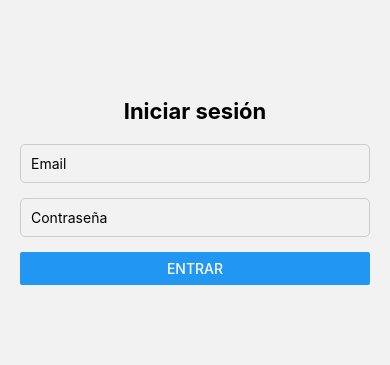
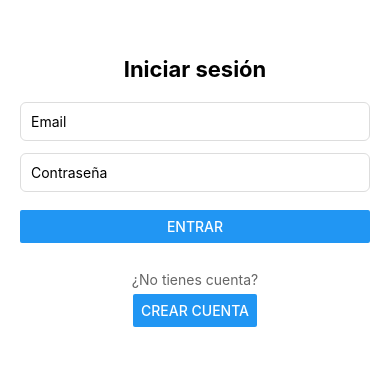
Before and after one commit to fergil76/podAI, a React Native app: screen /Profile in a window 390 px wide. Shown: the part 231-596 px from the top of the page. Built offline with nearby package versions, Linux system fonts and the light colour scheme.

Commit message:
App funcionando: login, tabs, nueva foto, comunidad estable

```diff
--- a/App.js
+++ b/App.js
@@ -22,9 +22,10 @@ function Tabs({ onLogout }) {
       <Tab.Screen name="Árboles" component={TreesScreen} />
       <Tab.Screen name="Nueva Foto" component={NewPhotoScreen} />
       <Tab.Screen name="Comunidad" component={CommunityScreen} />
-      <Tab.Screen name="Perfil">
-        {() => <ProfileScreen onLogout={onLogout} />}
-      </Tab.Screen>
+      <Tab.Screen
+        name="Perfil"
+        children={() => <ProfileScreen onLogout={onLogout} />}
+      />
     </Tab.Navigator>
   );
 }
@@ -34,18 +35,23 @@ export default function App() {
 
   return (
     <NavigationContainer>
-      {isLoggedIn ? (
-        <Tabs onLogout={() => setIsLoggedIn(false)} />
-      ) : (
-        <Stack.Navigator screenOptions={{ headerShown: false }}>
-          <Stack.Screen name="Login">
-            {() => <LoginScreen onLogin={() => setIsLoggedIn(true)} />}
+      <Stack.Navigator screenOptions={{ headerShown: false }}>
+        {!isLoggedIn ? (
+          <>
+            <Stack.Screen name="Login">
+              {() => <LoginScreen onLogin={() => setIsLoggedIn(true)} />}
+            </Stack.Screen>
+            <Stack.Screen
+              name="Register"
+              children={() => <RegisterScreen onRegister={() => setIsLoggedIn(true)} />}
+            />
+          </>
+        ) : (
+          <Stack.Screen name="Main">
+            {() => <Tabs onLogout={() => setIsLoggedIn(false)} />}
           </Stack.Screen>
-          <Stack.Screen name="Register">
-            {() => <RegisterScreen onRegister={() => setIsLoggedIn(true)} />}
-          </Stack.Screen>
-        </Stack.Navigator>
-      )}
+        )}
+      </Stack.Navigator>
     </NavigationContainer>
   );
 }
--- a/src/screens/CommunityScreen.js
+++ b/src/screens/CommunityScreen.js
@@ -1,15 +1,14 @@
-import React, { useState, useEffect } from 'react';
-import { View, Text, FlatList, Image, StyleSheet } from 'react-native';
-import AsyncStorage from '@react-native-async-storage/async-storage';
+import React, { useState, useEffect } from "react";
+import { View, Text, Image, StyleSheet, FlatList } from "react-native";
+import AsyncStorage from "@react-native-async-storage/async-storage";
 
 export default function CommunityScreen() {
   const [posts, setPosts] = useState([]);
 
-  // Cargar publicaciones guardadas al abrir la pantalla
   useEffect(() => {
     const loadPosts = async () => {
       try {
-        const storedPosts = await AsyncStorage.getItem('communityPosts');
+        const storedPosts = await AsyncStorage.getItem("communityPosts");
         if (storedPosts) {
           setPosts(JSON.parse(storedPosts));
         }
@@ -18,23 +17,30 @@ export default function CommunityScreen() {
       }
     };
 
+    // cargar al entrar en la pantalla
     loadPosts();
+
+    // recargar cada vez que volvemos a la pantalla
+    const interval = setInterval(loadPosts, 2000);
+    return () => clearInterval(interval);
   }, []);
+
+  const renderItem = ({ item, index }) => (
+    <View style={styles.post} key={index}>
+      <Image source={{ uri: item.image }} style={styles.image} />
+      <Text style={styles.text}>{item.text}</Text>
+    </View>
+  );
 
   return (
     <View style={styles.container}>
       {posts.length === 0 ? (
-        <Text style={styles.empty}>Todavía no hay publicaciones 🌱</Text>
+        <Text>No hay publicaciones todavía</Text>
       ) : (
         <FlatList
           data={posts}
-          keyExtractor={(item, index) => index.toString()}
-          renderItem={({ item }) => (
-            <View style={styles.post}>
-              <Image source={{ uri: item.image }} style={styles.image} />
-              {item.text ? <Text style={styles.text}>{item.text}</Text> : null}
-            </View>
-          )}
+          renderItem={renderItem}
+          keyExtractor={(_, index) => index.toString()}
         />
       )}
     </View>
@@ -42,9 +48,8 @@ export default function CommunityScreen() {
 }
 
 const styles = StyleSheet.create({
-  container: { flex: 1, padding: 20, backgroundColor: '#fff' },
-  empty: { textAlign: 'center', marginTop: 50, fontSize: 16, color: '#666' },
-  post: { marginBottom: 20, borderBottomWidth: 1, borderBottomColor: '#ddd', paddingBottom: 10 },
-  image: { width: '100%', height: 300, borderRadius: 10 },
-  text: { marginTop: 10, fontSize: 14 },
+  container: { flex: 1, padding: 20, backgroundColor: "#fff" },
+  post: { marginBottom: 20, alignItems: "center" },
+  image: { width: "100%", height: 200, borderRadius: 10 },
+  text: { marginTop: 10, fontSize: 16 },
 });
--- a/src/screens/LoginScreen.js
+++ b/src/screens/LoginScreen.js
@@ -1,45 +1,85 @@
+// src/screens/LoginScreen.js
 import React, { useState } from 'react';
-import { View, Text, TextInput, Button, StyleSheet } from 'react-native';
+import { View, Text, TextInput, Button, StyleSheet, Alert } from 'react-native';
 
-export default function LoginScreen({ onLogin }) {
+export default function LoginScreen({ onLogin, navigation, onShowRegister }) {
   const [email, setEmail] = useState('');
   const [password, setPassword] = useState('');
 
   const handleLogin = () => {
+    // Aquí puedes añadir validaciones básicas si quieres
+    if (!email.trim() || !password) {
+      Alert.alert('Error', 'Introduce email y contraseña');
+      return;
+    }
+
+    // Simulamos login: llamamos al prop onLogin pasado desde App.js
     if (onLogin) {
       onLogin();
+    } else {
+      Alert.alert('Info', 'Función de login no disponible (onLogin no pasada)');
     }
+  };
+
+  const goToRegister = () => {
+    // Si recibimos navigation (Stack props) usamos navigate
+    if (navigation && typeof navigation.navigate === 'function') {
+      navigation.navigate('Register');
+      return;
+    }
+    // Si el padre pasó un callback para mostrar registro, lo usamos
+    if (onShowRegister && typeof onShowRegister === 'function') {
+      onShowRegister();
+      return;
+    }
+    // Si no hay forma de navegar, avisamos
+    Alert.alert('Info', 'No es posible navegar al registro desde aquí.');
   };
 
   return (
     <View style={styles.container}>
       <Text style={styles.title}>Iniciar sesión</Text>
+
       <TextInput
         placeholder="Email"
+        keyboardType="email-address"
+        autoCapitalize="none"
         value={email}
         onChangeText={setEmail}
         style={styles.input}
       />
+
       <TextInput
         placeholder="Contraseña"
+        secureTextEntry
         value={password}
         onChangeText={setPassword}
-        secureTextEntry
         style={styles.input}
       />
-      <Button title="Entrar" onPress={handleLogin} />
+
+      <View style={styles.buttonWrap}>
+        <Button title="Entrar" onPress={handleLogin} />
+      </View>
+
+      <View style={styles.registerWrap}>
+        <Text style={styles.registerText}>¿No tienes cuenta?</Text>
+        <Button title="Crear cuenta" onPress={goToRegister} />
+      </View>
     </View>
   );
 }
 
 const styles = StyleSheet.create({
-  container: { flex: 1, justifyContent: 'center', padding: 20 },
+  container: { flex: 1, justifyContent: 'center', padding: 20, backgroundColor: '#fff' },
   title: { fontSize: 22, fontWeight: 'bold', marginBottom: 20, textAlign: 'center' },
   input: {
     borderWidth: 1,
-    borderColor: '#ccc',
-    borderRadius: 5,
+    borderColor: '#ddd',
+    borderRadius: 6,
     padding: 10,
-    marginBottom: 15,
+    marginBottom: 12,
   },
+  buttonWrap: { marginTop: 6, marginBottom: 10 },
+  registerWrap: { marginTop: 18, alignItems: 'center' },
+  registerText: { color: '#666', marginBottom: 6 },
 });
--- a/src/screens/NewPhotoScreen.js
+++ b/src/screens/NewPhotoScreen.js
@@ -3,7 +3,7 @@ import { View, Button, Image, StyleSheet, TextInput, Alert } from 'react-native'
 import * as ImagePicker from 'expo-image-picker';
 import AsyncStorage from '@react-native-async-storage/async-storage';
 
-export default function NewPhotoScreen({ navigation }) {
+function NewPhotoScreen({ navigation }) {
   const [image, setImage] = useState(null);
   const [text, setText] = useState('');
 
@@ -59,7 +59,7 @@ export default function NewPhotoScreen({ navigation }) {
 
       setImage(null);
       setText('');
-      navigation.navigate('Community');
+      navigation.navigate('Comunidad');
     } catch (error) {
       console.error("Error guardando publicación", error);
     }
@@ -86,6 +86,8 @@ export default function NewPhotoScreen({ navigation }) {
   );
 }
 
+export default NewPhotoScreen;
+
 const styles = StyleSheet.create({
   container: { flex: 1, justifyContent: 'center', alignItems: 'center', padding: 20 },
   image: { width: '100%', height: 300, marginTop: 20, borderRadius: 10 },
--- a/src/screens/ProfileScreen.js
+++ b/src/screens/ProfileScreen.js
@@ -1,40 +1,135 @@
 // src/screens/ProfileScreen.js
-import React from "react";
-import { View, Text, Button, StyleSheet } from "react-native";
+import React, { useState, useEffect } from 'react';
+import { View, Text, TextInput, Button, Image, StyleSheet, Alert } from 'react-native';
+import * as ImagePicker from 'expo-image-picker';
+import AsyncStorage from '@react-native-async-storage/async-storage';
 
 export default function ProfileScreen({ onLogout }) {
+  const [name, setName] = useState('');
+  const [avatar, setAvatar] = useState(null);
+  const STORAGE_KEY = 'userProfile';
+
+  useEffect(() => {
+    // Cargar perfil guardado
+    (async () => {
+      try {
+        const raw = await AsyncStorage.getItem(STORAGE_KEY);
+        if (raw) {
+          const p = JSON.parse(raw);
+          setName(p.name || '');
+          setAvatar(p.avatar || null);
+        }
+      } catch (e) {
+        console.error('Error leyendo perfil', e);
+      }
+    })();
+  }, []);
+
+  const pickImageFromLibrary = async () => {
+    const { status } = await ImagePicker.requestMediaLibraryPermissionsAsync();
+    if (status !== 'granted') {
+      Alert.alert('Permisos', 'Necesitamos permiso para acceder a la galería.');
+      return;
+    }
+    const res = await ImagePicker.launchImageLibraryAsync({
+      mediaTypes: ImagePicker.MediaTypeOptions.Images,
+      allowsEditing: true,
+      quality: 0.8,
+    });
+    if (!res.canceled && res.assets && res.assets.length > 0) {
+      setAvatar(res.assets[0].uri);
+    }
+  };
+
+  const takeAvatarPhoto = async () => {
+    const { status } = await ImagePicker.requestCameraPermissionsAsync();
+    if (status !== 'granted') {
+      Alert.alert('Permisos', 'Necesitamos permiso para la cámara.');
+      return;
+    }
+    const res = await ImagePicker.launchCameraAsync({
+      mediaTypes: ImagePicker.MediaTypeOptions.Images,
+      allowsEditing: true,
+      quality: 0.8,
+    });
+    if (!res.canceled && res.assets && res.assets.length > 0) {
+      setAvatar(res.assets[0].uri);
+    }
+  };
+
+  const saveProfile = async () => {
+    try {
+      const profile = { name: name.trim(), avatar };
+      await AsyncStorage.setItem(STORAGE_KEY, JSON.stringify(profile));
+      Alert.alert('Perfil guardado', 'Tu perfil se ha guardado correctamente.');
+    } catch (e) {
+      console.error('Error guardando perfil', e);
+      Alert.alert('Error', 'No se pudo guardar el perfil.');
+    }
+  };
+
+  const handleLogout = async () => {
+    // opcional: limpiar datos locales al cerrar sesión
+    // await AsyncStorage.removeItem('userProfile');
+    if (onLogout) onLogout();
+  };
+
   return (
     <View style={styles.container}>
       <Text style={styles.title}>👤 Mi Perfil</Text>
-      <Text style={styles.subtitle}>Usuario: jardinero@podai.com</Text>
 
-      <View style={styles.logoutButton}>
-        <Button title="Cerrar sesión" color="#E53935" onPress={onLogout} />
+      <View style={styles.avatarWrap}>
+        {avatar ? (
+          <Image source={{ uri: avatar }} style={styles.avatar} />
+        ) : (
+          <View style={styles.avatarPlaceholder}>
+            <Text style={{ color: '#666' }}>Sin foto</Text>
+          </View>
+        )}
+      </View>
+
+      <View style={styles.rowButtons}>
+        <Button title="📸 Tomar foto" onPress={takeAvatarPhoto} />
+        <Button title="🖼️ Galería" onPress={pickImageFromLibrary} />
+      </View>
+
+      <TextInput
+        placeholder="Tu nombre"
+        value={name}
+        onChangeText={setName}
+        style={styles.input}
+      />
+
+      <View style={{ width: '100%', marginTop: 10 }}>
+        <Button title="Guardar perfil" onPress={saveProfile} />
+      </View>
+
+      <View style={{ width: '100%', marginTop: 12 }}>
+        <Button title="Cerrar sesión" color="#E53935" onPress={handleLogout} />
       </View>
     </View>
   );
 }
 
 const styles = StyleSheet.create({
-  container: {
-    flex: 1,
-    justifyContent: "center",
-    alignItems: "center",
-    backgroundColor: "#fff",
-    padding: 20,
+  container: { flex: 1, padding: 20, alignItems: 'center', backgroundColor: '#fff' },
+  title: { fontSize: 22, fontWeight: 'bold', marginBottom: 12 },
+  avatarWrap: { marginBottom: 12 },
+  avatar: { width: 140, height: 140, borderRadius: 70, backgroundColor: '#eee' },
+  avatarPlaceholder: {
+    width: 140,
+    height: 140,
+    borderRadius: 70,
+    backgroundColor: '#f0f0f0',
+    justifyContent: 'center',
+    alignItems: 'center',
   },
-  title: {
-    fontSize: 22,
-    fontWeight: "bold",
-    marginBottom: 15,
-  },
-  subtitle: {
-    fontSize: 16,
-    color: "#555",
-    marginBottom: 30,
-  },
-  logoutButton: {
-    width: "80%",
-    marginTop: 20,
+  rowButtons: { flexDirection: 'row', justifyContent: 'space-between', width: '100%', marginBottom: 12 },
+  input: {
+    width: '100%',
+    borderWidth: 1,
+    borderColor: '#ddd',
+    padding: 10,
+    borderRadius: 6,
   },
 });
```
Also changed, not shown: 1 other file (tests, documents, lock files or other folders).
